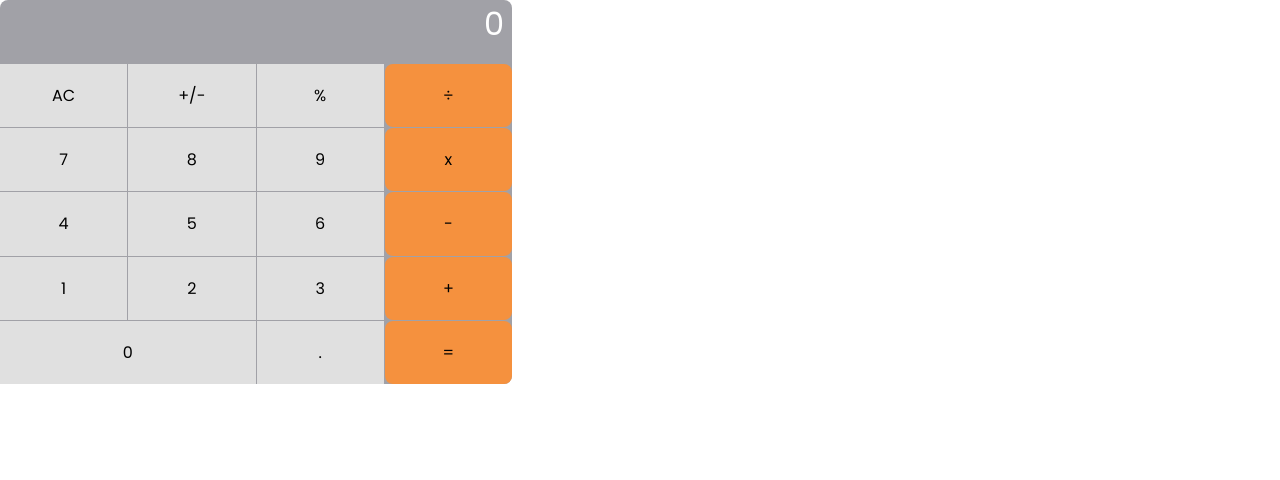
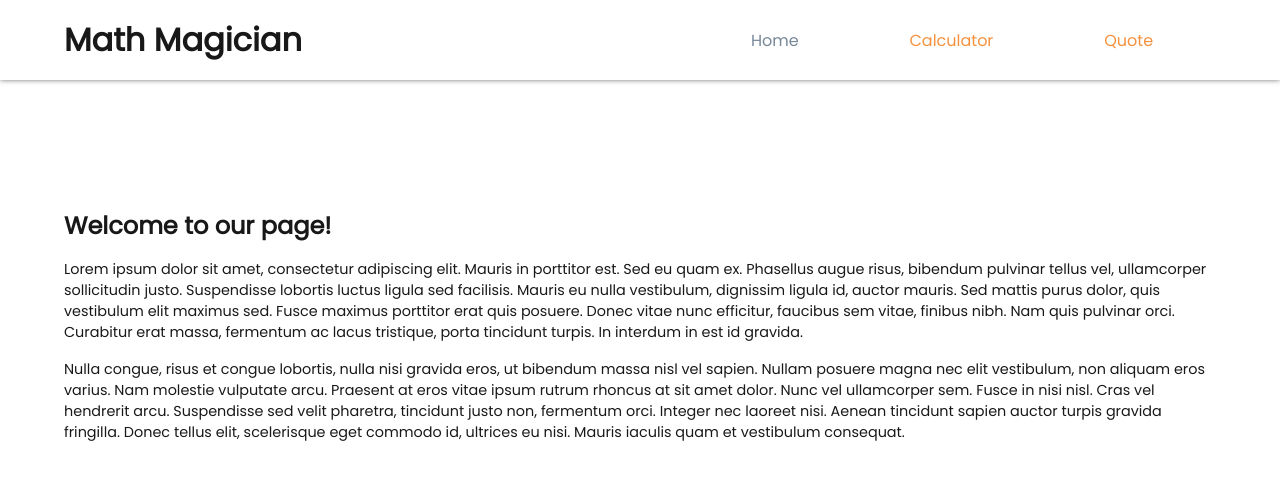
Before and after one commit to ibrahim777764/Maths-magic, a React (Create React App) app: page / in a window 1280 px wide. Shown: the top 480 px of the page. Built offline with nearby package versions, Linux system fonts and the light colour scheme.

Commit message:
updated app js file

```diff
--- a/src/App.js
+++ b/src/App.js
@@ -1,13 +1,22 @@
 import React, { Component } from 'react';
-import Calculator from './Components/Calculator';
+import Header from './Components/Header';
+import Home from './Components/Home';
+import CalculatorUI from './Components/CalculatorUI';
+import Quote from './Components/Quote';
+import { BrowserRouter as Router, Routes, Route } from 'react-router-dom';
+const App = () => {
+  return (
+    <Router>
+      <div className='app' id='home'>
+        <Header />
+        <Routes>
+          <Route path='/' element={<Home />} />
+          <Route path='/calculator' element={<CalculatorUI />} />
+          <Route path='/quote' element={<Quote />} />
+        </Routes>
+      </div>
+    </Router>
+  );
+};
 
-// eslint-disable-next-line react/prefer-stateless-function
-export default class App extends Component {
-  render() {
-    return (
-      <div className="app">
-        <Calculator />
-      </div>
-    );
-  }
-}
+export default App;
```
